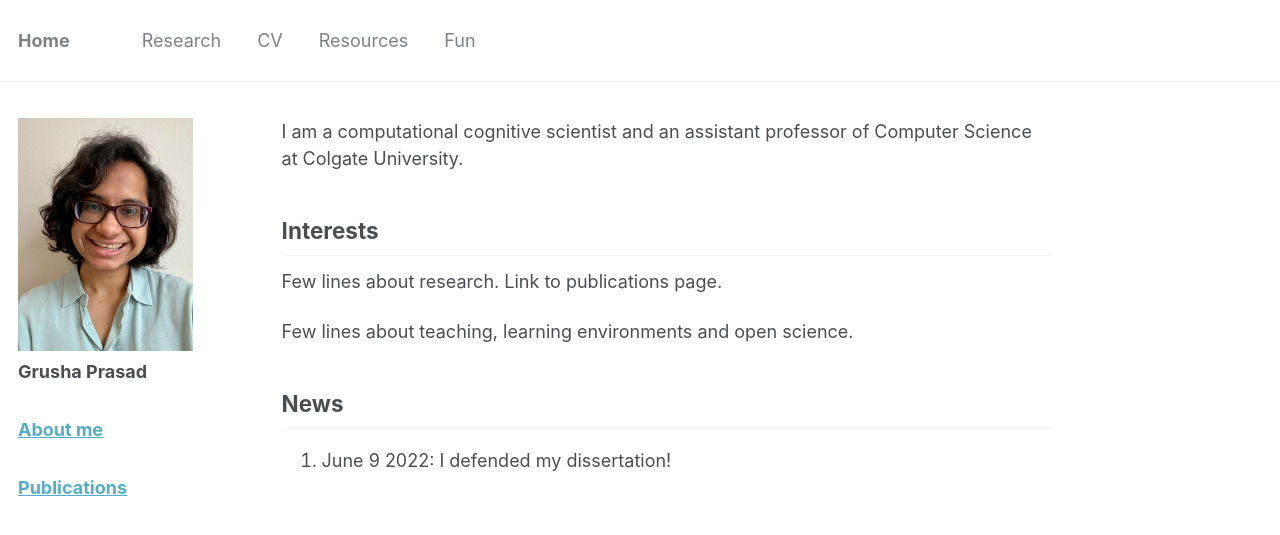
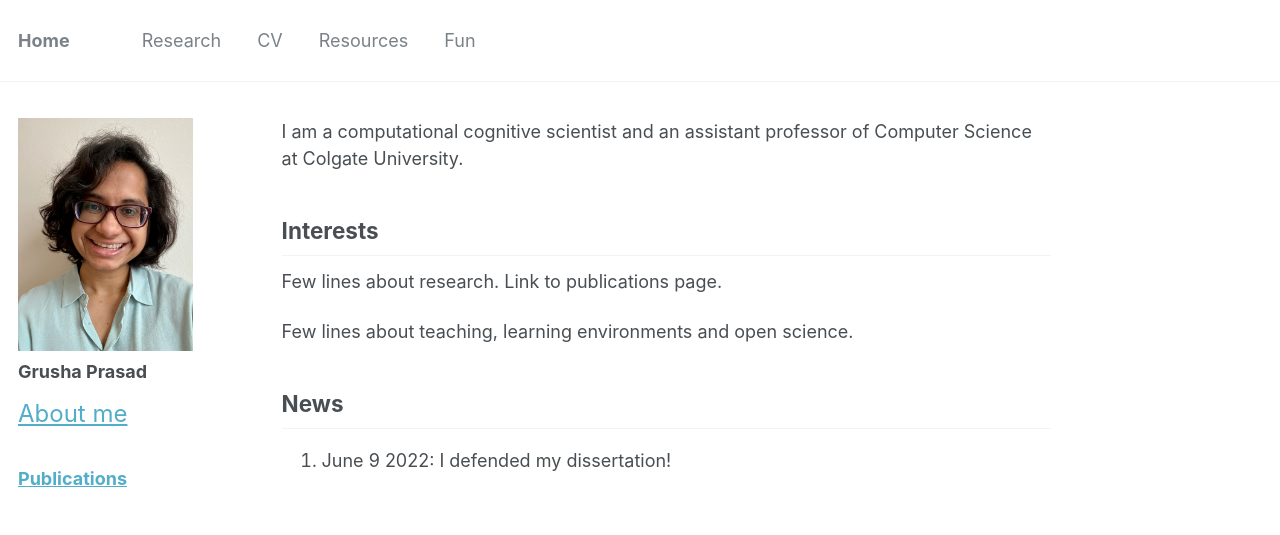
Before and after one commit to grushaprasad/grushaprasad.github.io, a Jekyll site: the page built from _pages/about.md, in a window 1280 px wide. Shown: the top 535 px of the page. Built offline with Jekyll 4.4.1, drawn with Linux system fonts in a browser that asks for light colours.

Commit message:
trying font size for sidebar

```diff
--- a/_includes/author-profile.html
+++ b/_includes/author-profile.html
@@ -15,13 +15,13 @@
   </div>
 
   <div class="author__content">
-    <h3 class="author__name">{{ author.name }}</h3>
+    <h2 class="author__name">{{ author.name }}</h2>
     {% if author.bio %}<p class="author__bio">{{ author.bio }}</p>{% endif %}
     {% if author.about %}
-      <h4> <a href="{{ author.about }}" target = "_self"> About me </a></h4>
+      <p> <font size="+2"> <a href="{{ author.about }}" target = "_self"> About me </a> </font> </p>
       {% endif %}
     {% if author.publications %}
-      <h4> <a href="{{ author.publications }}" target = "_self"> Publications </a></h4>
+      <h3> <a href="{{ author.publications }}" target = "_self"> Publications </a></h3>
       {% endif %}
   </div>
 
```
